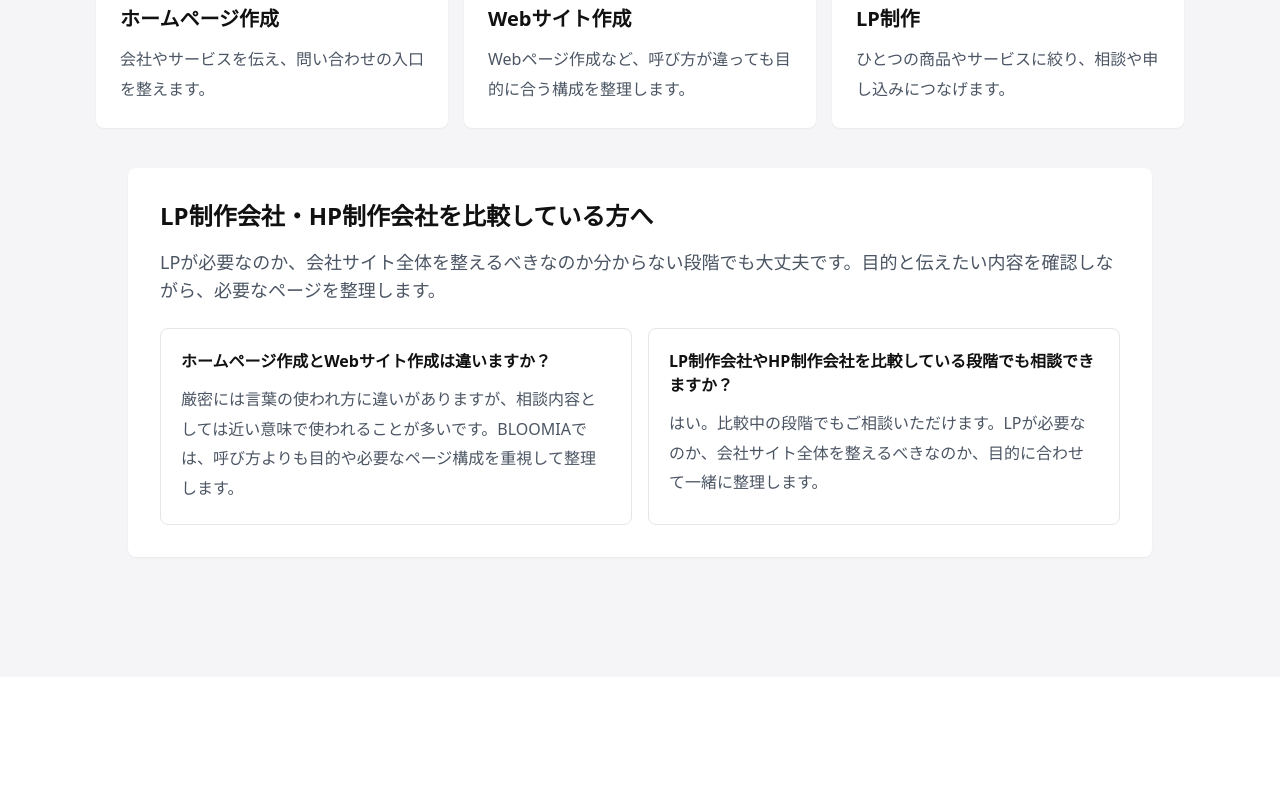
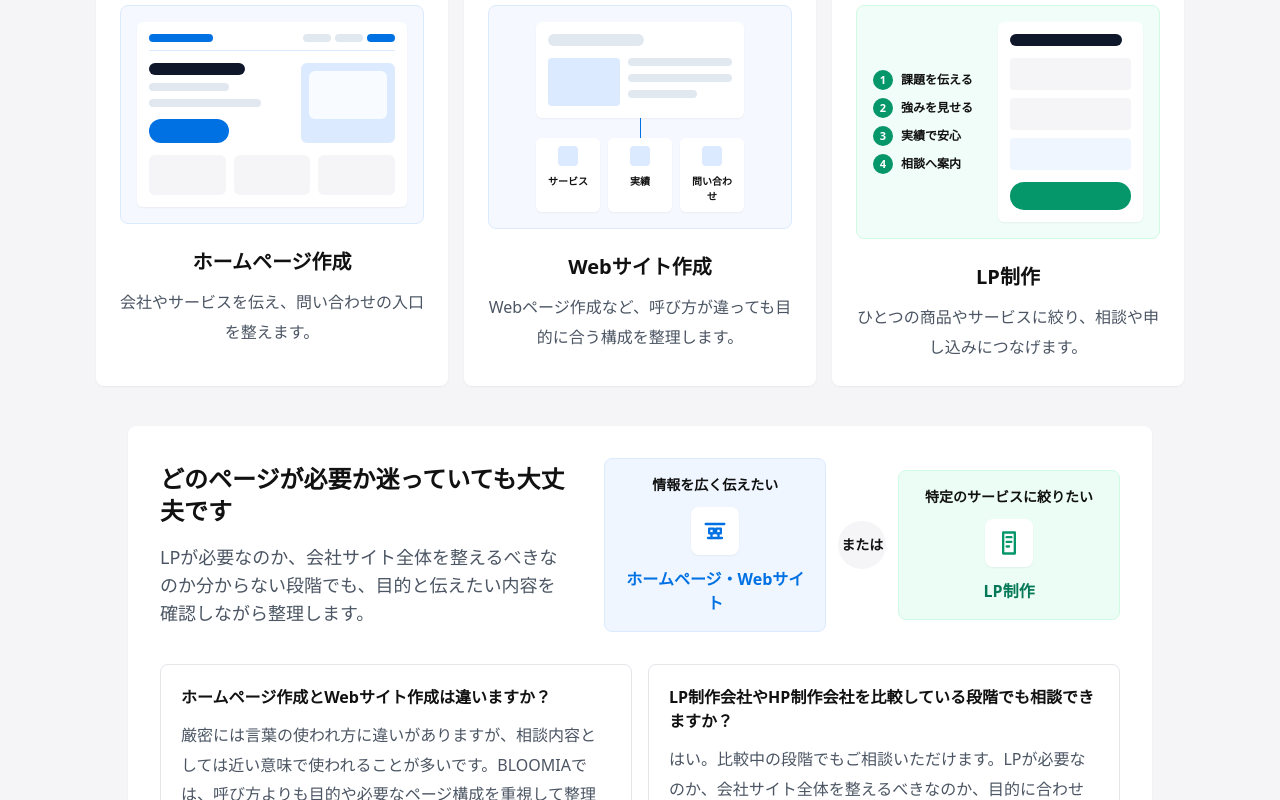
Before and after one commit to iwamitsuco/officialSite, a Next.js app: page /services/website in a window 1280 px wide. Shown: the part 2600-3400 px from the top of the page. Built offline with nearby package versions, Linux system fonts and the light colour scheme.

Commit message:
Add website planning diagrams

```diff
--- a/components/sections/ServiceDetailPage.tsx
+++ b/components/sections/ServiceDetailPage.tsx
@@ -440,14 +440,17 @@ function ServiceSupportLinks({ serviceSlug }: { serviceSlug: Service["slug"] })
 function WebsiteSearchIntentSection() {
   const comparisonItems = [
     {
+      type: "homepage",
       title: "ホームページ作成",
       description: "会社やサービスを伝え、問い合わせの入口を整えます。"
     },
     {
+      type: "website",
       title: "Webサイト作成",
       description: "Webページ作成など、呼び方が違っても目的に合う構成を整理します。"
     },
     {
+      type: "lp",
       title: "LP制作",
       description: "ひとつの商品やサービスに絞り、相談や申し込みにつなげます。"
     }
@@ -481,19 +484,25 @@ function WebsiteSearchIntentSection() {
 
         <div className="mt-10 grid gap-4 md:grid-cols-3">
           {comparisonItems.map((item) => (
-            <article className="rounded-lg bg-white p-6 shadow-sm" key={item.title}>
-              <h3 className="text-lg font-semibold leading-snug text-apple-text md:text-xl">{item.title}</h3>
-              <p className="card-copy mt-3">{item.description}</p>
+            <article className="rounded-lg bg-white p-5 shadow-sm md:p-6" key={item.title}>
+              <WebsitePageTypeVisual type={item.type} />
+              <h3 className="mt-6 text-center text-lg font-semibold leading-snug text-apple-text md:text-xl">{item.title}</h3>
+              <p className="card-copy mx-auto mt-3 max-w-sm text-center">{item.description}</p>
             </article>
           ))}
         </div>
 
         <div className="mx-auto mt-10 max-w-5xl rounded-lg bg-white p-6 shadow-sm md:p-8">
-          <h3 className="text-2xl font-semibold text-apple-text">LP制作会社・HP制作会社を比較している方へ</h3>
-          <p className="body-copy mt-4">
-            LPが必要なのか、会社サイト全体を整えるべきなのか分からない段階でも大丈夫です。目的と伝えたい内容を確認しながら、必要なページを整理します。
-          </p>
-          <div className="mt-6 grid gap-4 md:grid-cols-2">
+          <div className="grid gap-8 lg:grid-cols-[1fr_1.25fr] lg:items-center">
+            <div>
+              <h3 className="text-2xl font-semibold text-apple-text">どのページが必要か迷っていても大丈夫です</h3>
+              <p className="body-copy mt-4">
+                LPが必要なのか、会社サイト全体を整えるべきなのか分からない段階でも、目的と伝えたい内容を確認しながら整理します。
+              </p>
+            </div>
+            <WebsitePageChoiceDiagram />
+          </div>
+          <div className="mt-8 grid gap-4 md:grid-cols-2">
             {faqItems.map((item) => (
               <div className="rounded-lg border border-apple-border p-5" key={item.question}>
                 <h4 className="font-semibold text-apple-text">{item.question}</h4>
@@ -504,6 +513,128 @@ function WebsiteSearchIntentSection() {
         </div>
       </div>
     </section>
+  );
+}
+
+function WebsitePageTypeVisual({ type }: { type: string }) {
+  if (type === "homepage") {
+    return (
+      <div className="rounded-lg border border-blue-100 bg-blue-50/60 p-4" aria-hidden="true">
+        <div className="rounded-md bg-white p-3 shadow-sm">
+          <div className="flex items-center justify-between border-b border-blue-100 pb-2">
+            <div className="h-2 w-16 rounded-full bg-apple-blue" />
+            <div className="flex gap-1">
+              <span className="h-2 w-7 rounded-full bg-slate-200" />
+              <span className="h-2 w-7 rounded-full bg-slate-200" />
+              <span className="h-2 w-7 rounded-full bg-apple-blue" />
+            </div>
+          </div>
+          <div className="mt-3 grid gap-3 md:grid-cols-[1.2fr_0.8fr]">
+            <div>
+              <div className="h-3 w-24 rounded-full bg-slate-900" />
+              <div className="mt-2 h-2 w-20 rounded-full bg-slate-200" />
+              <div className="mt-2 h-2 w-28 rounded-full bg-slate-200" />
+              <div className="mt-3 h-6 w-20 rounded-full bg-apple-blue" />
+            </div>
+            <div className="rounded-md bg-blue-100 p-2">
+              <div className="h-12 rounded-md bg-white/80" />
+            </div>
+          </div>
+          <div className="mt-3 grid grid-cols-3 gap-2">
+            <div className="h-10 rounded-md bg-apple-gray" />
+            <div className="h-10 rounded-md bg-apple-gray" />
+            <div className="h-10 rounded-md bg-apple-gray" />
+          </div>
+        </div>
+      </div>
+    );
+  }
+
+  if (type === "website") {
+    return (
+      <div className="rounded-lg border border-blue-100 bg-blue-50/60 p-4" aria-hidden="true">
+        <div className="mx-auto max-w-[13rem]">
+          <div className="rounded-md bg-white p-3 shadow-sm">
+            <div className="h-3 w-24 rounded-full bg-slate-200" />
+            <div className="mt-3 grid grid-cols-[0.7fr_1fr] gap-2">
+              <div className="h-12 rounded bg-blue-100" />
+              <div className="space-y-2">
+                <div className="h-2 rounded-full bg-slate-200" />
+                <div className="h-2 rounded-full bg-slate-200" />
+                <div className="h-2 w-2/3 rounded-full bg-slate-200" />
+              </div>
+            </div>
+          </div>
+          <div className="mx-auto h-5 w-px bg-apple-blue" />
+          <div className="grid grid-cols-3 gap-2">
+            {["サービス", "実績", "問い合わせ"].map((label) => (
+              <div className="rounded-md bg-white p-2 text-center text-[10px] font-semibold text-apple-text shadow-sm" key={label}>
+                <div className="mx-auto mb-2 h-5 w-5 rounded bg-blue-100" />
+                {label}
+              </div>
+            ))}
+          </div>
+        </div>
+      </div>
+    );
+  }
+
+  return (
+    <div className="rounded-lg border border-emerald-100 bg-emerald-50/70 p-4" aria-hidden="true">
+      <div className="grid gap-4 md:grid-cols-[0.75fr_1fr] md:items-center">
+        <ol className="space-y-2 text-xs font-semibold text-apple-text">
+          {["課題を伝える", "強みを見せる", "実績で安心", "相談へ案内"].map((label, index) => (
+            <li className="flex items-center gap-2" key={label}>
+              <span className="flex h-5 w-5 items-center justify-center rounded-full bg-emerald-600 text-[11px] text-white">{index + 1}</span>
+              {label}
+            </li>
+          ))}
+        </ol>
+        <div className="rounded-md bg-white p-3 shadow-sm">
+          <div className="h-3 w-28 rounded-full bg-slate-900" />
+          <div className="mt-3 space-y-2">
+            <div className="h-8 rounded bg-apple-gray" />
+            <div className="h-8 rounded bg-apple-gray" />
+            <div className="h-8 rounded bg-blue-50" />
+          </div>
+          <div className="mt-3 h-7 rounded-full bg-emerald-600" />
+        </div>
+      </div>
+    </div>
+  );
+}
+
+function WebsitePageChoiceDiagram() {
+  return (
+    <div className="grid gap-3 sm:grid-cols-[1fr_auto_1fr] sm:items-center" aria-hidden="true">
+      <div className="rounded-lg border border-blue-100 bg-blue-50 p-4 text-center">
+        <p className="text-sm font-semibold text-apple-text">情報を広く伝えたい</p>
+        <div className="mx-auto mt-3 flex h-12 w-12 items-center justify-center rounded-lg bg-white text-apple-blue shadow-sm">
+          <svg className="h-7 w-7" fill="none" stroke="currentColor" strokeLinecap="round" strokeLinejoin="round" strokeWidth="2" viewBox="0 0 24 24">
+            <path d="M4 6h16" />
+            <path d="M7 10h4v4H7z" />
+            <path d="M13 10h4v4h-4z" />
+            <path d="M9 14v4" />
+            <path d="M15 14v4" />
+            <path d="M6 18h12" />
+          </svg>
+        </div>
+        <p className="mt-3 font-semibold text-apple-blue">ホームページ・Webサイト</p>
+      </div>
+      <div className="mx-auto flex h-12 w-12 items-center justify-center rounded-full bg-apple-gray text-sm font-semibold text-apple-text">または</div>
+      <div className="rounded-lg border border-emerald-100 bg-emerald-50 p-4 text-center">
+        <p className="text-sm font-semibold text-apple-text">特定のサービスに絞りたい</p>
+        <div className="mx-auto mt-3 flex h-12 w-12 items-center justify-center rounded-lg bg-white text-emerald-600 shadow-sm">
+          <svg className="h-7 w-7" fill="none" stroke="currentColor" strokeLinecap="round" strokeLinejoin="round" strokeWidth="2" viewBox="0 0 24 24">
+            <path d="M7 3h10v18H7z" />
+            <path d="M10 7h4" />
+            <path d="M10 11h4" />
+            <path d="M10 15h2" />
+          </svg>
+        </div>
+        <p className="mt-3 font-semibold text-emerald-700">LP制作</p>
+      </div>
+    </div>
   );
 }
 
```
